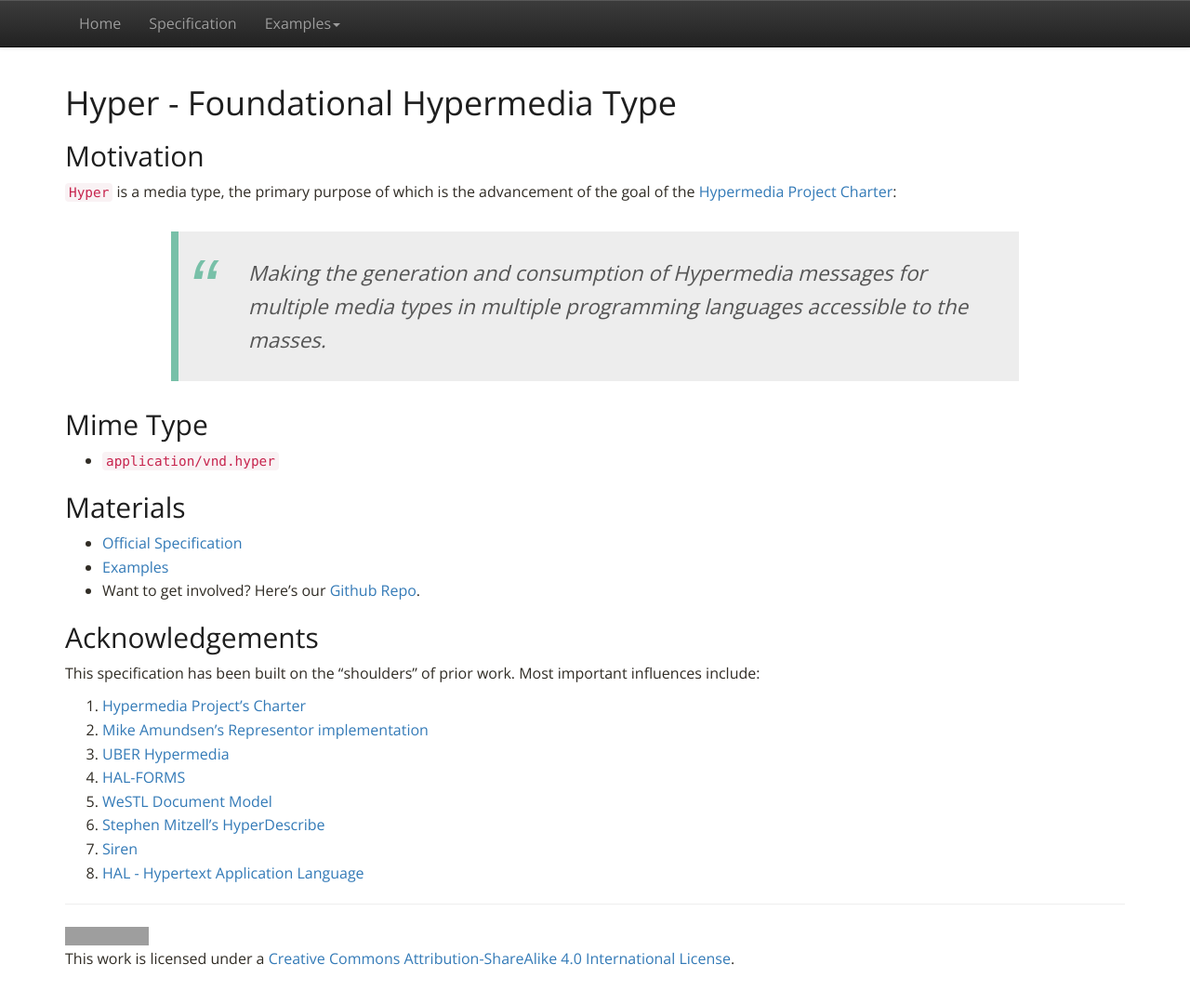
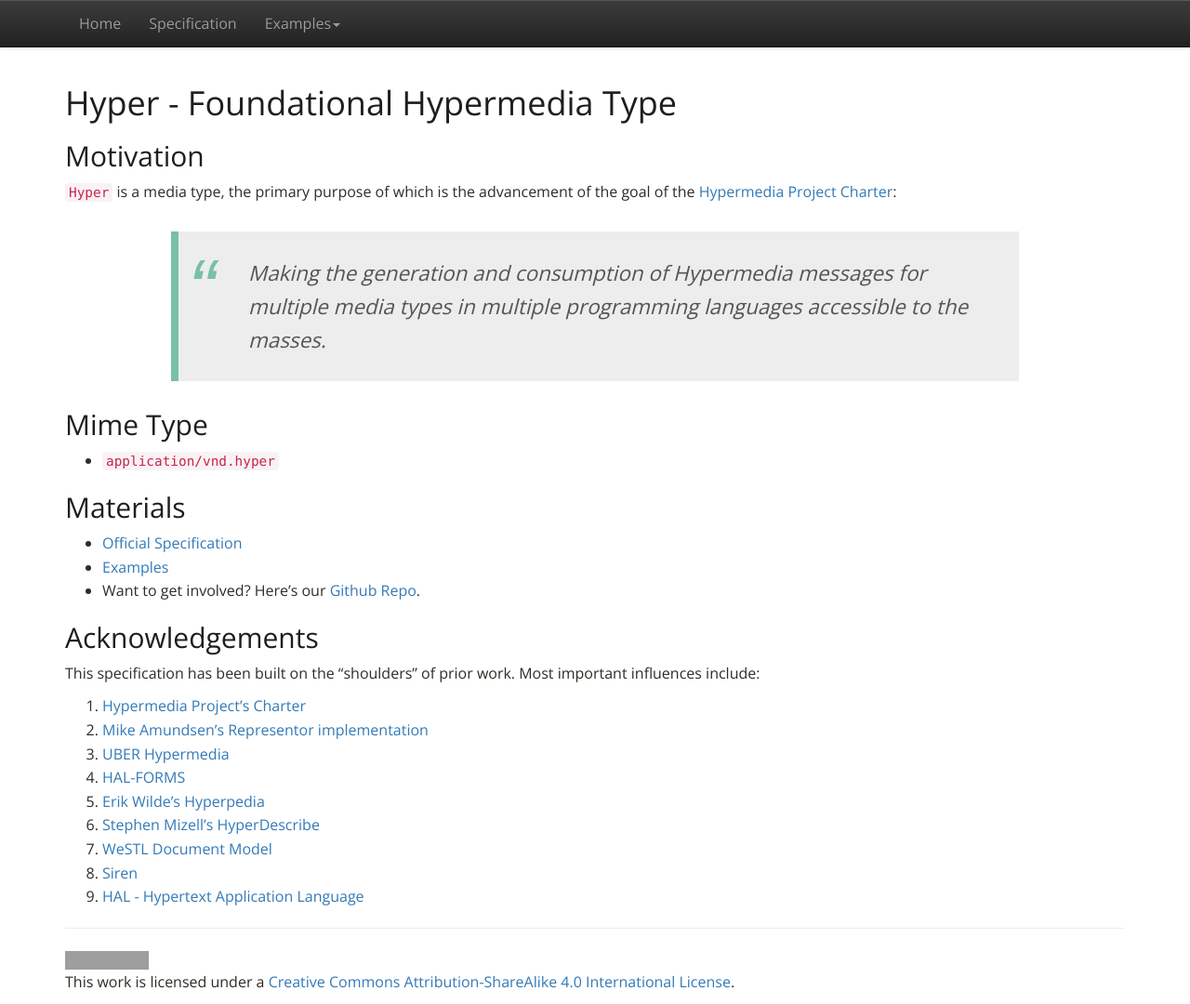
Before and after one commit to inadarei/hyper, a Jekyll site: the page built from index.md, in a window 1280 px wide. Shown: the whole page at 93% size. Built offline with Jekyll 4.4.1, drawn with Linux system fonts in a browser that asks for light colours; nearby versions of some CDN libraries; before the commit the page ends 1054 px from its top, so only the background shows below that; grey boxes are pictures that could not be loaded.

Commit message:
added hyperpedia as reference

```diff
--- a/index.md
+++ b/index.md
@@ -26,8 +26,9 @@ important influences include:
 1. [Mike Amundsen's Representor implementation](https://github.com/apiacademy/representor)
 1. [UBER Hypermedia](http://uberhypermedia.org)
 1. [HAL-FORMS](https://rwcbook.github.io/hal-forms/)
+1. [Erik Wilde's Hyperpedia](https://github.com/dret/hyperpedia)
+1. [Stephen Mizell's HyperDescribe](https://github.com/smizell/hyperdescribe)
 1. [WeSTL Document Model](https://rwcbook.github.io/wstl-spec/)
-1. [Stephen Mitzell's HyperDescribe](https://github.com/smizell/hyperdescribe)
 1. [Siren](https://github.com/kevinswiber/siren)
 1. [HAL - Hypertext Application Language](http://stateless.co/hal_specification.html)
 
```
